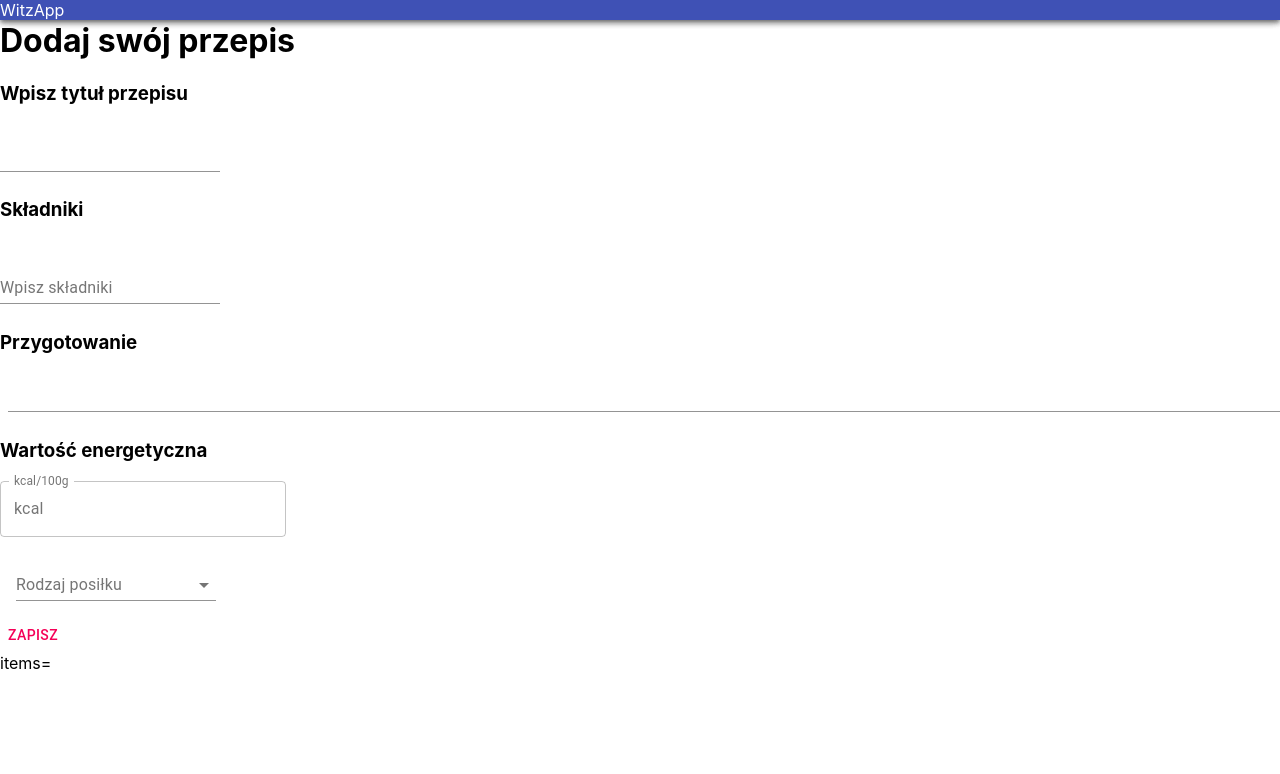
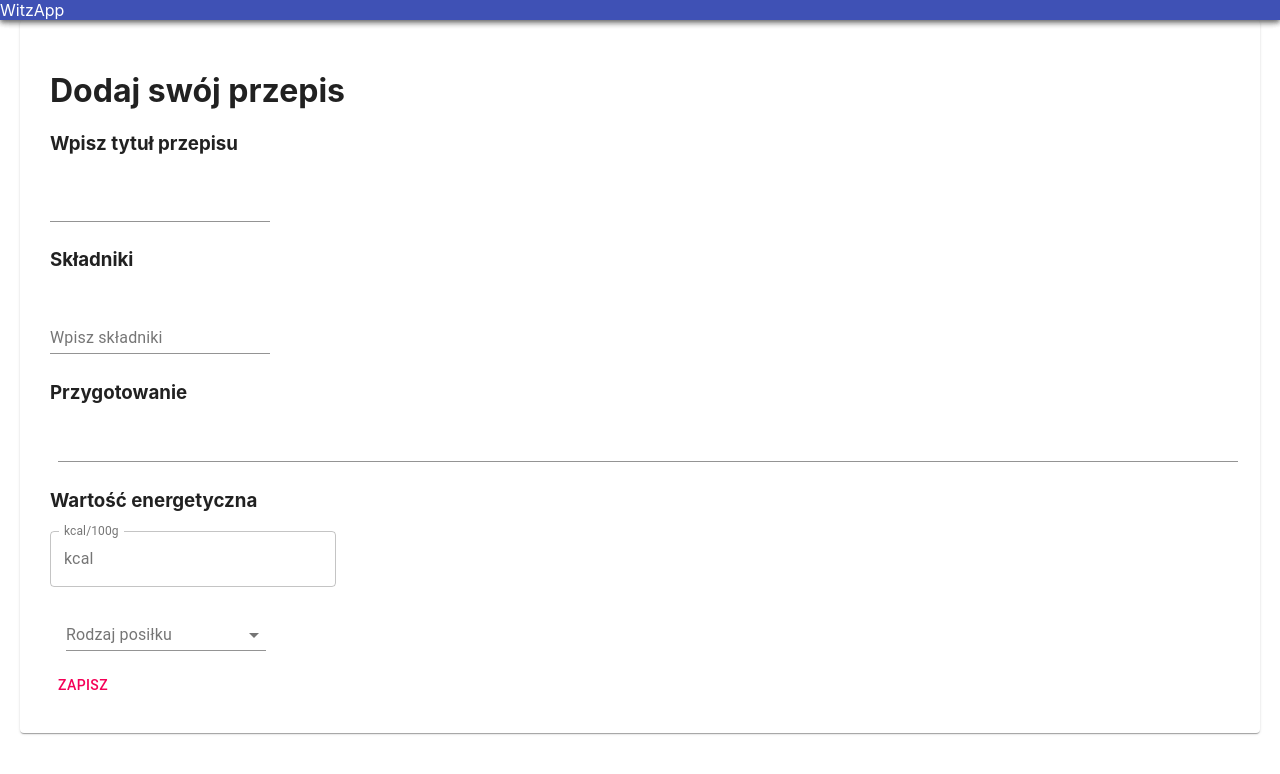
Before and after one commit to infoshareacademy/jfddl8-harmony, a React (Create React App) app: page / in a window 1280 px wide. Shown: the top 774 px of the page. Built offline with nearby package versions, Linux system fonts and the light colour scheme; no server answers.

Commit message:
form to saving recipe in local storage plus styling

```diff
--- a/src/App.js
+++ b/src/App.js
@@ -1,8 +1,11 @@
 import React from 'react'
+
 import AppBar from './containers/app-bar'
 import View from './containers/view'
-import AddRecipeContainer from './containers/addRecipeContainer'
-import RecipesTable from './containers/recipesTable/RecipesTable'
+
+import AddRecipeContainer from './containers/addRecipeContainer/AddRecipeContainer'
+
+
 
 function App() {
   return (
@@ -10,7 +13,6 @@ function App() {
       <AppBar />
       <View />
       <AddRecipeContainer/>
-      <RecipesTable/>
     </div>
   )
 }
--- a/src/containers/addRecipeContainer/AddRecipeContainer.js
+++ b/src/containers/addRecipeContainer/AddRecipeContainer.js
@@ -6,7 +6,14 @@ import Description from './description/Description'
 import NutritiveValue from './nutritive-value/NutritiveValue'
 import Label from './label/Label'
 import Button from '@material-ui/core/Button'
+import Paper from '@material-ui/core/Paper'
 
+const styles = {
+  paper: {
+    margin: 20,
+    padding: 30
+  }
+}
 
 class AddRecipeContainer extends React.Component {
   state = {
@@ -33,6 +40,7 @@ class AddRecipeContainer extends React.Component {
 
   render() {
     return (
+      <Paper style={styles.paper}>
         <div className="addRecipeContainer">
           <h1>Dodaj swój przepis</h1>
           <h3>Wpisz tytuł przepisu</h3>
@@ -58,10 +66,11 @@ class AddRecipeContainer extends React.Component {
           />
           <br />
           <Label />
-        <Button color="secondary"  onClick={this.onSaveClicker}>
+          <Button color="secondary" onClick={this.onSaveClicker}>
             Zapisz
       </Button>
         </div>
+      </Paper>
     )
   }
 }
--- a/src/containers/recipesTable/RecipesTable.js
+++ b/src/containers/recipesTable/RecipesTable.js
@@ -6,7 +6,7 @@ class RecipesTable extends React.Component {
     recipes : null
   }
   componentDidMount(){
-    fetch('https://jfddl8-harmonylublin.firebaseio.com/')
+    fetch('https://jfddl8-harmonylublin.firebaseio.com/recipes')
     .then(r => r.json())
     .then(data =>{
       this.setState({
@@ -16,6 +16,7 @@ class RecipesTable extends React.Component {
 
   }
   render(){
+
     const items = this.state.recipes && this.state.recipes.map(
       recipe => ({
         key: recipe.key,
@@ -29,7 +30,7 @@ class RecipesTable extends React.Component {
     )
     return(
       <div>
-      items={items}
+
       </div>
 
     )
--- /dev/null
+++ b/src/containers/recipesTable/recipeItem/index.js
@@ -0,0 +1 @@
+export { default } from './RecipeItem'
```
Also changed, not shown: src/containers/recipesTable/recipeItem/RecipeItem.js (added, +23 -0 lines). Lines whose indentation alone changed are shown as unchanged.
